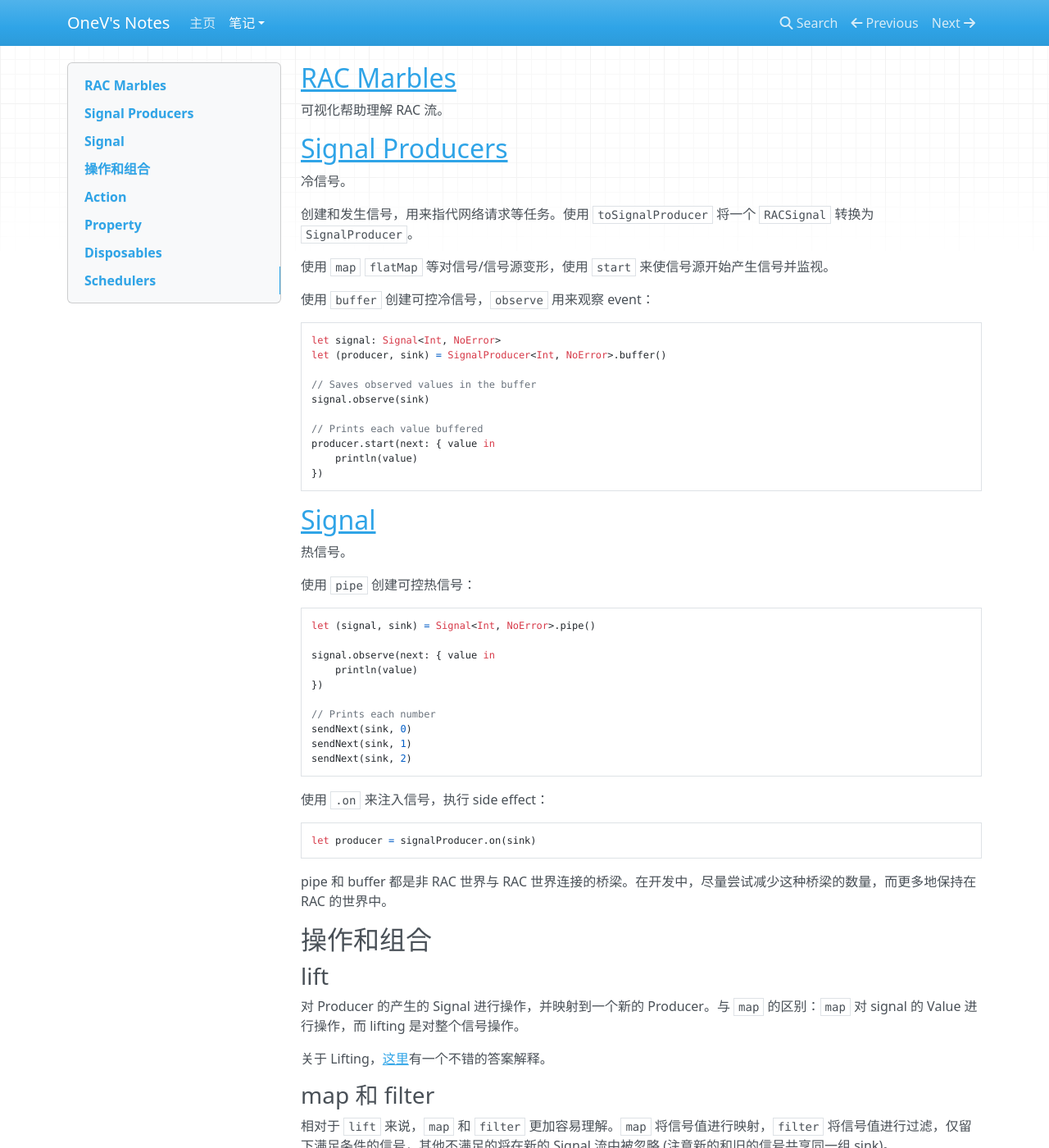
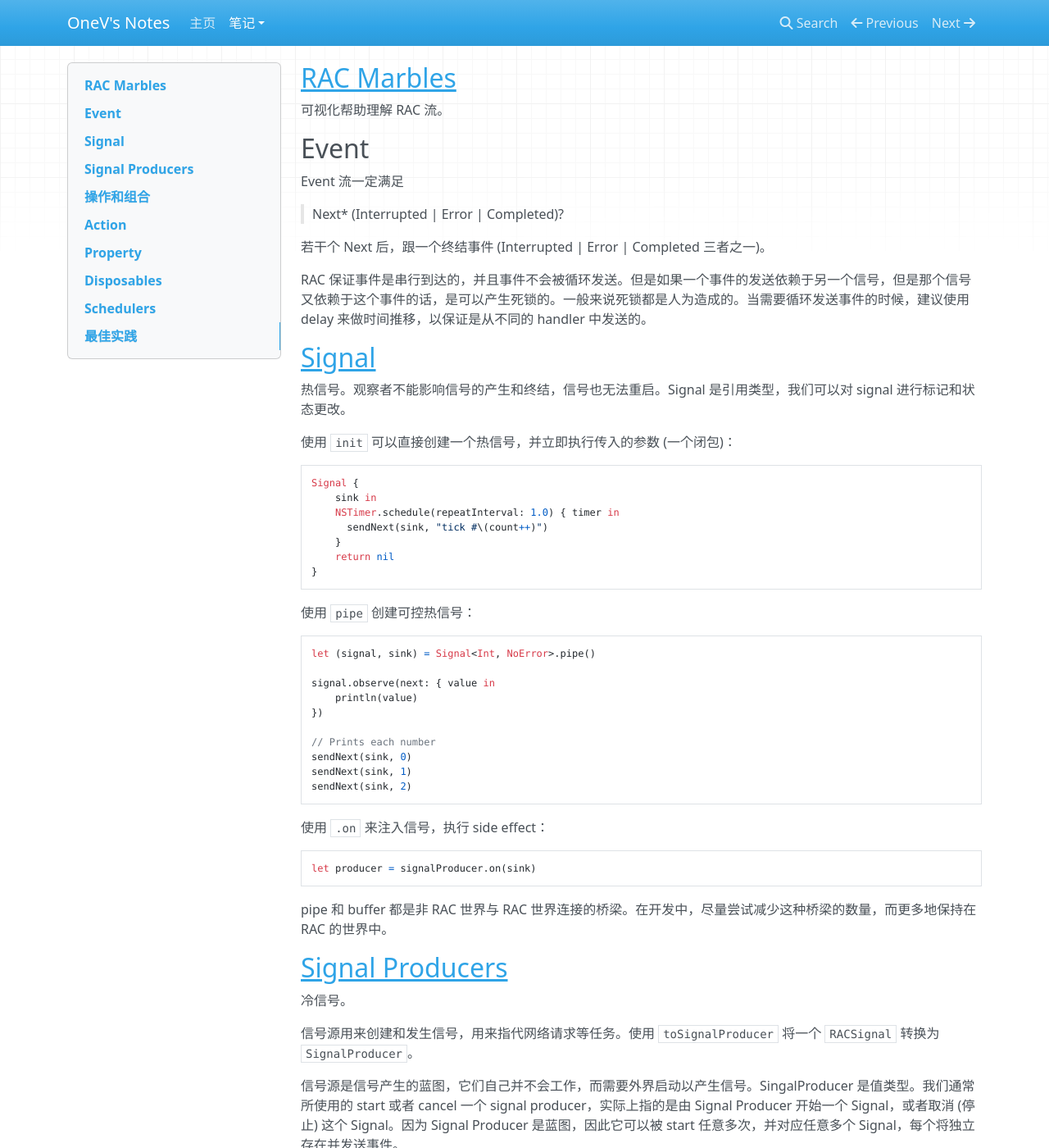
Before and after one commit to onevcat/Notes, an MkDocs documentation site: the page built from docs/swift/rac.md, in a window 1280 px wide and 1400 px high. Shown: the whole window at 82% size. Built offline with MkDocs 1.6.1, drawn with Linux system fonts in a browser that asks for light colours; nearby versions of some CDN libraries; old or Windows-style settings are respelled for this version of MkDocs; some of the changed text lies outside the part shown.

Commit message:
Update rac

````diff
--- a/docs/swift/rac.md
+++ b/docs/swift/rac.md
@@ -2,32 +2,31 @@
 
 可视化帮助理解 RAC 流。
 
-## [Signal Producers](https://github.com/ReactiveCocoa/ReactiveCocoa/blob/v4.0-alpha.1/ReactiveCocoa/Swift/SignalProducer.swift)
+## Event
 
-冷信号。
+Event 流一定满足
 
-创建和发生信号，用来指代网络请求等任务。使用 `toSignalProducer` 将一个 `RACSignal` 转换为 `SignalProducer`。
+> Next* (Interrupted | Error | Completed)?
 
-使用 `map` `flatMap` 等对信号/信号源变形，使用 `start` 来使信号源开始产生信号并监视。
+若干个 Next 后，跟一个终结事件 (Interrupted | Error | Completed 三者之一)。
 
-使用 `buffer` 创建可控冷信号，`observe` 用来观察 event：
-
-```swift
-let signal: Signal<Int, NoError>
-let (producer, sink) = SignalProducer<Int, NoError>.buffer()
-
-// Saves observed values in the buffer
-signal.observe(sink)
-
-// Prints each value buffered
-producer.start(next: { value in
-    println(value)
-})
-```
+RAC 保证事件是串行到达的，并且事件不会被循环发送。但是如果一个事件的发送依赖于另一个信号，但是那个信号又依赖于这个事件的话，是可以产生死锁的。一般来说死锁都是人为造成的。当需要循环发送事件的时候，建议使用 delay 来做时间推移，以保证是从不同的 handler 中发送的。
 
 ## [Signal](https://github.com/ReactiveCocoa/ReactiveCocoa/blob/v4.0-alpha.1/ReactiveCocoa/Swift/Signal.swift)
 
-热信号。
+热信号。观察者不能影响信号的产生和终结，信号也无法重启。Signal 是引用类型，我们可以对 signal 进行标记和状态更改。
+
+使用 `init` 可以直接创建一个热信号，并立即执行传入的参数 (一个闭包)：
+
+```swift
+Signal {
+    sink in
+    NSTimer.schedule(repeatInterval: 1.0) { timer in
+      sendNext(sink, "tick #\(count++)")
+    }
+    return nil
+}
+```
 
 使用 `pipe` 创建可控热信号：
 
@@ -52,11 +51,41 @@
 
 pipe 和 buffer 都是非 RAC 世界与 RAC 世界连接的桥梁。在开发中，尽量尝试减少这种桥梁的数量，而更多地保持在 RAC 的世界中。
 
+## [Signal Producers](https://github.com/ReactiveCocoa/ReactiveCocoa/blob/v4.0-alpha.1/ReactiveCocoa/Swift/SignalProducer.swift)
+
+冷信号。
+
+信号源用来创建和发生信号，用来指代网络请求等任务。使用 `toSignalProducer` 将一个 `RACSignal` 转换为 `SignalProducer`。
+
+信号源是信号产生的蓝图，它们自己并不会工作，而需要外界启动以产生信号。SingalProducer 是值类型。我们通常所使用的 start 或者 cancel 一个 signal producer，实际上指的是由 Signal Producer 开始一个 Signal，或者取消 (停止) 这个 Signal。因为 Signal Producer 是蓝图，因此它可以被 start 任意多次，并对应任意多个 Signal，每个将独立存在并发送事件。
+
+
+使用 `map` `flatMap` 等对信号/信号源变形，使用 `start` 来使信号源开始产生信号并监视。
+
+使用 `buffer` 创建可控冷信号，`observe` 用来观察 event：
+
+```swift
+let signal: Signal<Int, NoError>
+let (producer, sink) = SignalProducer<Int, NoError>.buffer()
+
+// Saves observed values in the buffer
+signal.observe(sink)
+
+// Prints each value buffered
+producer.start(next: { value in
+    println(value)
+})
+```
+
 ## 操作和组合
 
 ### lift
 
-对 Producer 的产生的 Signal 进行操作，并映射到一个新的 Producer。与 `map` 的区别：`map` 对 signal 的 Value 进行操作，而 lifting 是对整个信号操作。
+对 Producer 的产生的 Signal 进行操作，并映射到一个新的 Producer。
+
+因为 Signal 是由 Signal Producer 产生的，因此我们有可能将某个针对 Signal 的操作应用到 (抬举到) 一个 Producer 产生的所有 Signal 上。这就是 lift 的作用 -- 将某个应用于特定 Signal 的规则应用到整个 Signal Producer 上，然后得到应用规则以后的新的 Signal Producer。
+
+与 `map` 的区别：`map` 对 signal 的 Value 进行操作，而 lifting 是对整个信号操作。
 
 关于 Lifting，[这里](http://stackoverflow.com/questions/2395697/haskell-newbie-question-what-is-lifting)有一个不错的答案解释。
 
@@ -169,3 +198,27 @@
 `SchedulerType` 接口表示。
 
 串行执行队列，
+
+## 最佳实践
+
+### 尽可能短的生命周期
+
+一旦你不再需要某个 Signal 或者 Signal Producer 的事件，就可以关掉它。比如只关心前几个事件的话，使用 `take` 或者 `takeUntil`。
+
+### 线程
+
+虽然 Event 是串行到达的，但是对于未知来源的 signal，你并不能确定它会在哪个线程被发送，这在进行 UI 绑定的时候会有危险。通过使用 `observeOn` 来制定观察的线程。
+
+但是应该避免频繁切换线程，只在必要的时候指定观察线程。`observeOn` 只应当被用在开始观察信号前或者开始一个信号源前。
+
+### 扩展
+
+因为 lift 的存在，所有针对 Singal 的操作都可以应用在 Signal Producer 上，所以要跑扩展 RAC 操作，最好是为 Signal 编写操作，这样我们就能在 Signal Producer 上免费使用它们。
+
+### Switch
+
+由于 Event 其实是 enum，所以尽量使用 `switch` 来让编译器保证各个分支都得到了适当处理。
+
+### 避免并行
+
+RAC 的世界其实是厌恶并行的，使用 Signal Producer 可以同时开启若干个信号，所以 RAC 中并行需求并没有那么多，特别是对于并行时共享状态的情况。减少并行可以有效减少人为 bug。
````
